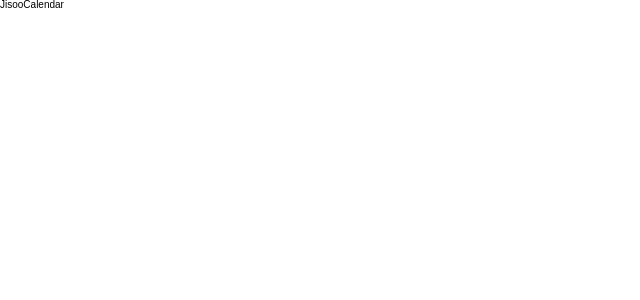
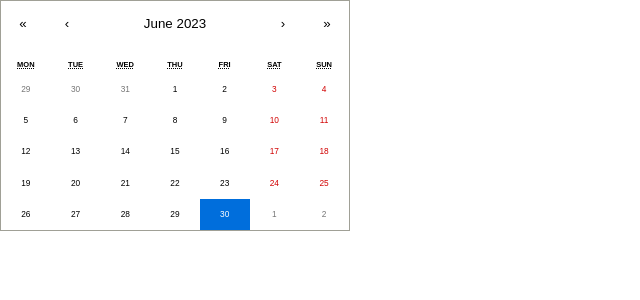
Before and after one commit to Gwasuwon-shot/web-pre-task, a React (Vite) app: page /ji-soo in a window 1280 px wide. Shown: the top 300 px of the page, without its empty margins (0-640 px from the left). Built offline with nearby package versions, Linux system fonts and the light colour scheme; a web font is replaced by a local one.

Commit message:
[ feat ] react-calendar로 달력 띄우기 성공

```diff
--- a/package.json
+++ b/package.json
@@ -11,6 +11,7 @@
     "format": "prettier --write --cache ."
   },
   "dependencies": {
+    "date-fns": "^2.30.0",
     "eslint-config-airbnb": "^19.0.4",
     "eslint-plugin-import": "^2.27.5",
     "eslint-plugin-jsx-a11y": "^6.7.1",
@@ -18,6 +19,7 @@
     "eslint-plugin-simple-import-sort": "^10.0.0",
     "react": "^18.2.0",
     "react-calendar": "^4.3.0",
+    "react-datepicker": "^4.14.1",
     "react-dom": "^18.2.0",
     "react-query": "^3.39.3",
     "react-router-dom": "^6.14.0",
@@ -28,6 +30,7 @@
   },
   "devDependencies": {
     "@types/react": "^18.0.37",
+    "@types/react-datepicker": "^4.11.2",
     "@types/react-dom": "^18.0.11",
     "@typescript-eslint/eslint-plugin": "^5.59.0",
     "@typescript-eslint/parser": "^5.59.0",
--- a/src/components/jisoo/JisooCalendar.tsx
+++ b/src/components/jisoo/JisooCalendar.tsx
@@ -1,3 +1,13 @@
+import { useState } from "react";
+import Calendar from "react-calendar";
+import "react-calendar/dist/Calendar.css";
+
 export default function JisooCalendar() {
-  return <div>JisooCalendar</div>;
+  const [value, setValue] = useState<Date>(new Date());
+
+  return (
+    <div>
+      <Calendar onChange={setValue} value={value} />
+    </div>
+  );
 }
```
Also changed, not shown: 1 other file (tests, documents, lock files or other folders).
